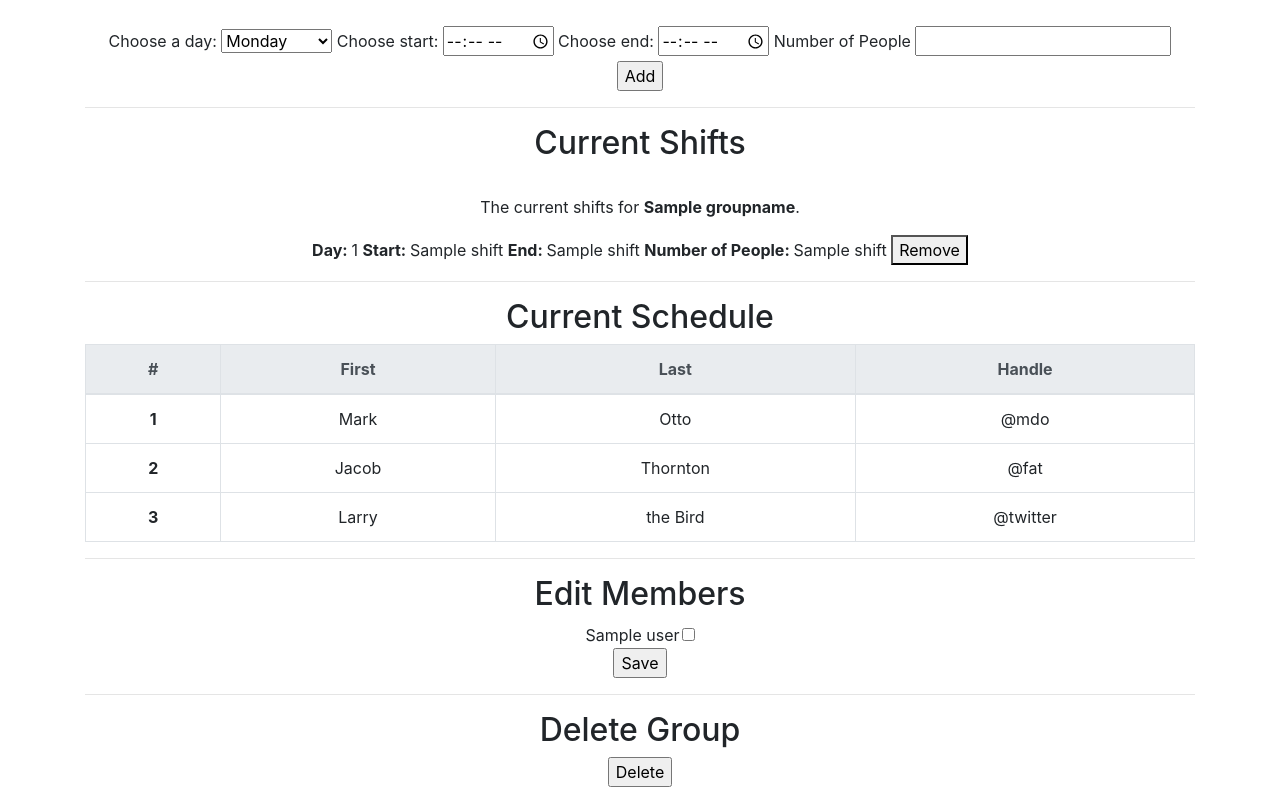
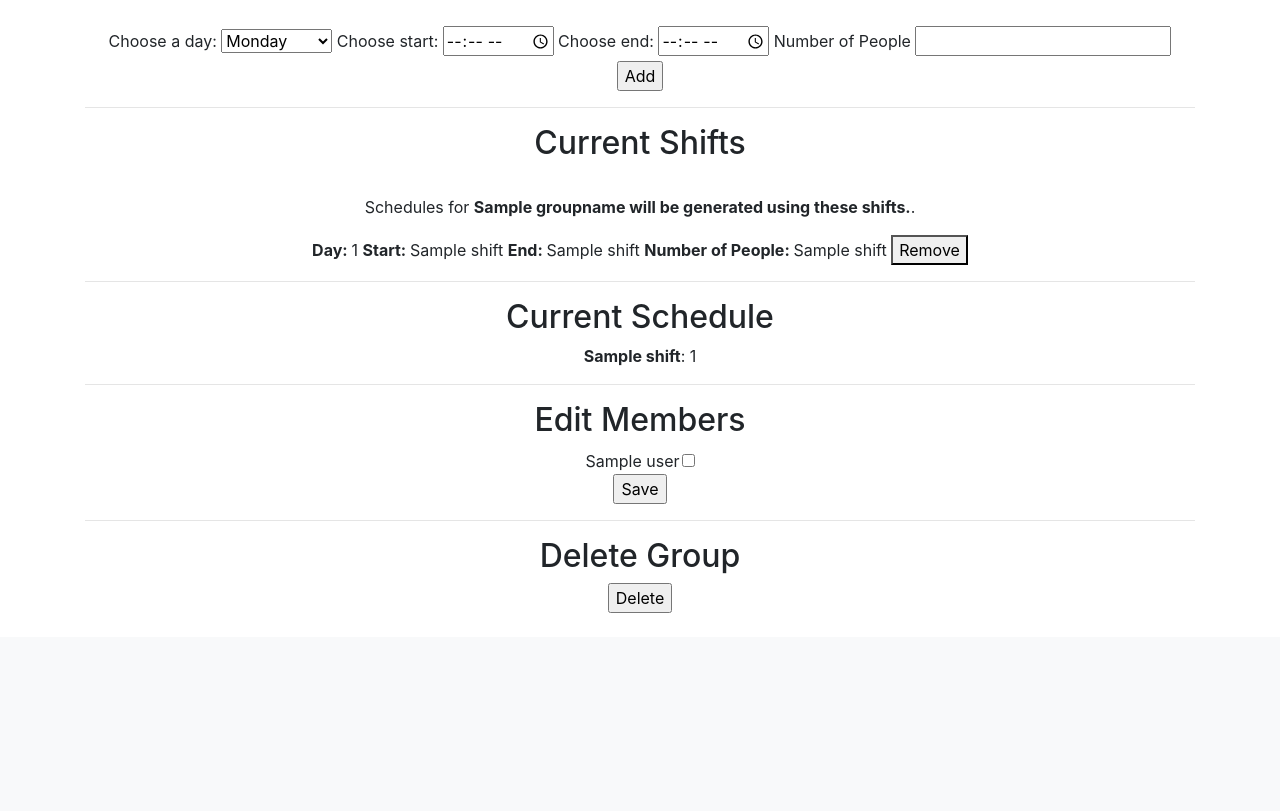
Before and after one commit to dlsnyder8/TimeTables, a Flask app: template templates/manage.html in a window 1280 px wide. Shown: the part 181-992 px from the top of the page. After the commit the page ends 794 px from the top, so only its background shows below. Run offline with Flask 2, Linux system fonts and the light colour scheme; the template is opened without the code that fills it: most values are stand-ins (such as "Sample title", 1, 10 or a date in 2020); parts of the project's set-up code (start-up, migrations or seed data) failed here and were passed over; some libraries are stand-ins or nearby versions.

Commit message:
display schedule

```diff
--- a/app.py
+++ b/app.py
@@ -114,17 +114,16 @@ def blankSchedule():
         table_values.append(week)
     return table_values
 
+def military_to_us_time(time):
+    if int(time.split(':')[0]) == 0:
+        time = "12:00 AM"
+    elif int(time.split(':')[0]) < 12:
+        time = time + ":00 AM"
+    elif int(time.split(':')[0]) > 12:
+        time = str(int(time.split(":")[0]) - 12) + ":00 PM"
+    return time
 
 def shifts_to_us_time(shifts):
-    def military_to_us_time(time):
-        if int(time.split(':')[0]) < 12:
-            time = time + " AM"
-        elif int(time.split(':')[0]) == 0:
-            time = "12:00 AM"
-        elif int(time.split(':')[0]) > 12:
-            time = str(int(time.split(":")[0]) - 12) + ":00 PM"
-        return time
-
     for i in shifts:
         shifts[i][1] = military_to_us_time(shifts[i][1])
         shifts[i][2] = military_to_us_time(shifts[i][2])
@@ -199,14 +198,14 @@ def manage():
 
     groups = get_user_groups(username)
 
+    if len(groups) == 0:
+        return redirect(url_for('index'))
+
     numGroups = len(groups)
     inGroup = (numGroups != 0)
     isMgr = getIsMgr(username, inGroup, request, groups)
     users = get_all_users()
     users.remove(username)
-
-    if len(groups) == 0:
-        return redirect(url_for('index'))
 
     if not isMgr:
         return redirect(url_for('index'))
@@ -226,9 +225,22 @@ def manage():
     if not shifts:
         shifts = {}
 
+    days_to_nums = {'Sunday': 0, 'Monday': 1, 'Tuesday': 2, 'Wednesday': 3, 'Thursday': 4, 'Friday': 5, 'Saturday': 6}
+    nums_to_days = {0: 'Sunday', 1: 'Monday', 2: 'Tuesday', 3: 'Wednesday', 4: 'Thursday', 5: 'Friday', 6: 'Saturday'}
+
+    currsched = get_group_schedule(groupid)
+    if currsched:
+        keys = sorted(currsched.keys())
+        schedStrings = {}
+        for key in keys:
+            split = key.split('_')
+            shiftString = "{} {} - {}".format(nums_to_days[int(split[0])],military_to_us_time(split[1]), military_to_us_time(split[2]))
+            schedStrings[shiftString] = currsched[key]
+        currsched = schedStrings
+    else: currsched = {}
     if request.method == 'GET':
         shifts = shifts_to_us_time(shifts)
-        html = render_template('manage.html', groupname=groupname, inGroup=inGroup, isMgr=isMgr, shifts=shifts, users=users, selected=selected)
+        html = render_template('manage.html', groupname=groupname, inGroup=inGroup, isMgr=isMgr, shifts=shifts, users=users, selected=selected, currsched=currsched)
         response = make_response(html)
         return response
 
@@ -242,7 +254,7 @@ def manage():
             npeople = request.form["npeople"]
 
             shift = [day, start, end, npeople]
-            shiftid = "{}_{}_{}".format(day[0],start.split(":")[0],end.split(":")[0])
+            shiftid = "{}_{}_{}".format(days_to_nums[day],start.split(":")[0],end.split(":")[0])
             shifts[shiftid]=shift
 
             # change double array of shifts to dict, update db
@@ -291,7 +303,7 @@ def manage():
             del shifts[shiftid]
             change_group_shifts(groupid, shifts)
         shifts = shifts_to_us_time(shifts)
-        html = render_template('manage.html', groupname=groupname, inGroup=inGroup, isMgr=isMgr, shifts=shifts, users=users, selected=selected)
+        html = render_template('manage.html', groupname=groupname, inGroup=inGroup, isMgr=isMgr, shifts=shifts, users=users, selected=selected, currsched=currsched)
         response = make_response(html)
         return response
 
--- a/templates/manage.html
+++ b/templates/manage.html
@@ -58,7 +58,7 @@
 
                 <h2> Current Shifts</h2><br>
                 {% if shifts|length > 0 %}
-                <p>The current shifts for <strong>{{groupname}}</strong>. <br>
+                <p>Schedules for <strong>{{groupname}} will be generated using these shifts.</strong>. <br>
                     {% for i in shifts %}
                 <form action='' method="post">
                     <strong>Day: </strong>{{shifts[i][0]}} <strong>Start: </strong>{{shifts[i][1]}}
@@ -71,36 +71,13 @@
                 {% endif %}
                 <hr>
                 <h2>Current Schedule</h2>
-                <table class="table table-bordered">
-                    <thead class="thead-light">
-                        <tr>
-                            <th scope="col">#</th>
-                            <th scope="col">First</th>
-                            <th scope="col">Last</th>
-                            <th scope="col">Handle</th>
-                        </tr>
-                    </thead>
-                    <tbody>
-                        <tr>
-                            <th scope="row">1</th>
-                            <td>Mark</td>
-                            <td>Otto</td>
-                            <td>@mdo</td>
-                        </tr>
-                        <tr>
-                            <th scope="row">2</th>
-                            <td>Jacob</td>
-                            <td>Thornton</td>
-                            <td>@fat</td>
-                        </tr>
-                        <tr>
-                            <th scope="row">3</th>
-                            <td>Larry</td>
-                            <td>the Bird</td>
-                            <td>@twitter</td>
-                        </tr>
-                    </tbody>
-                </table>
+                {% for shift in currsched %}
+                <strong>{{shift}}</strong>:
+                {% for netid in currsched[shift] %}
+                {{netid}}{% if loop.index < currsched[shift]|length %},{% endif %}
+                {% endfor %}
+                <br>
+                {% endfor %}
                 <hr>
                 <h2>Edit Members</h2>
                 <form action='' method="post">
```
Also changed, not shown: database.py (+12 -3 lines).
